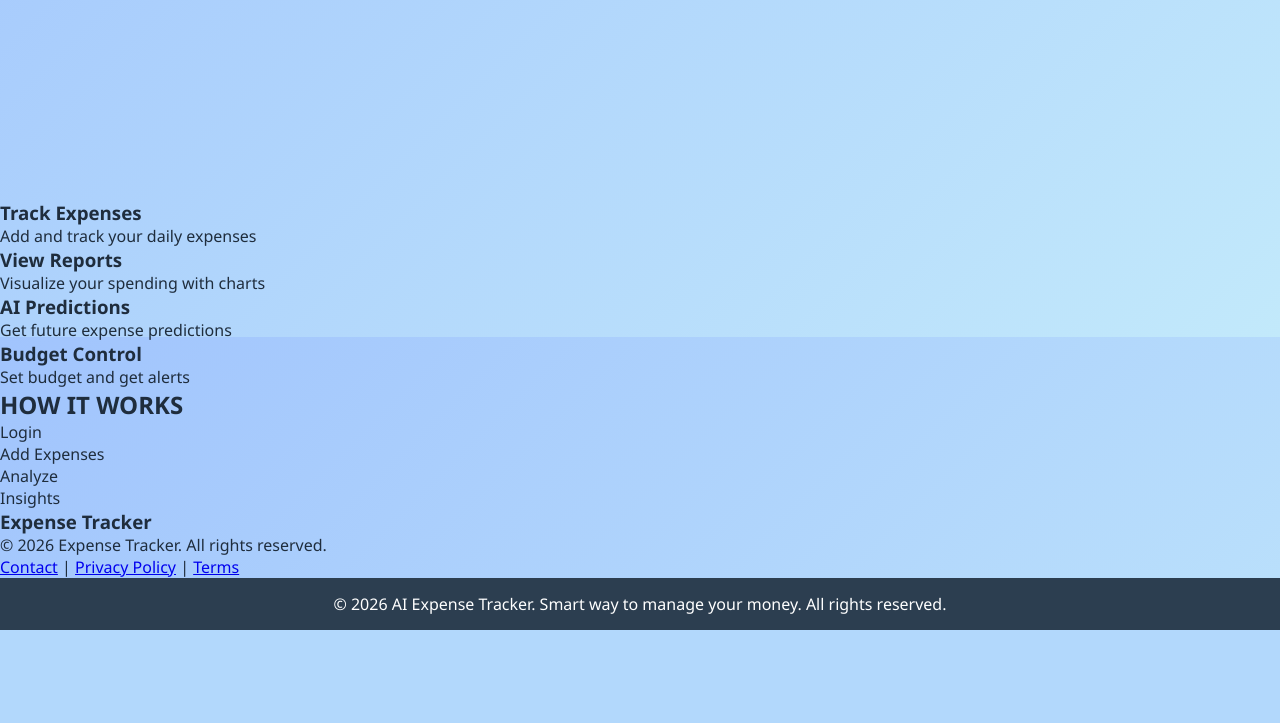
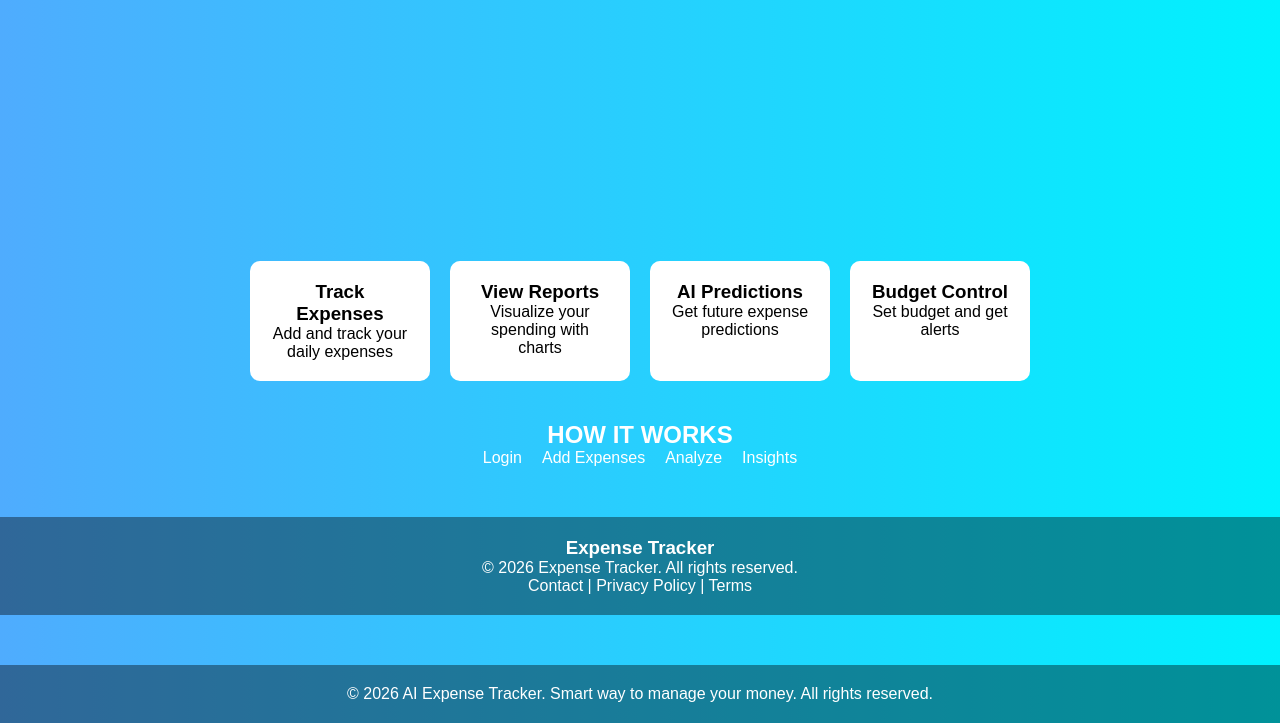
Before and after one commit to kanakadurgapitchuka/ai-expense-tracker, a Flask app: page /login in a window 1280 px wide. Shown: the part 1263-1986 px from the top of the page. Before the commit the page ends 1893 px from the top, so only its background shows below. Run offline with Flask 3, Linux system fonts and the light colour scheme; some libraries are stand-ins or nearby versions.

Commit message:
Revamp CSS styles for layout and design

```diff
--- a/static/style.css
+++ b/static/style.css
@@ -726,11 +726,100 @@ body{
 
 }
 
-.footer {
-    width: 100vw;
+
+body {
     margin: 0;
-    padding: 15px 0;
-    background-color: #2c3e50;
+    font-family: Arial;
+    background: linear-gradient(to right, #4facfe, #00f2fe);
     color: white;
+}
+
+/* NAVBAR */
+nav {
+    display: flex;
+    justify-content: space-between;
+    padding: 15px 40px;
+    background: rgba(0,0,0,0.3);
+}
+
+nav a {
+    color: white;
+    margin-left: 20px;
+    text-decoration: none;
+}
+
+/* HERO */
+.hero {
+    display: flex;
+    justify-content: space-around;
+    align-items: center;
+    padding: 80px 40px;
+}
+
+.hero span {
+    font-size: 40px;
+    font-weight: bold;
+}
+
+.btn {
+    padding: 10px 20px;
+    background: navy;
+    color: white;
+    border: none;
+    margin-right: 10px;
+}
+
+.btn2 {
+    padding: 10px 20px;
+    border: 1px solid white;
+    background: transparent;
+    color: white;
+}
+
+/* RIGHT */
+.right img {
+    width: 120px;
+    border-radius: 50%;
+}
+
+/* FEATURES */
+.features {
+    display: flex;
+    justify-content: center;
+    gap: 20px;
+    margin: 40px;
+}
+
+.card {
+    background: white;
+    color: black;
+    padding: 20px;
+    border-radius: 10px;
+    width: 180px;
     text-align: center;
 }
+
+/* HOW */
+.how {
+    text-align: center;
+    margin-top: 40px;
+}
+
+.steps {
+    display: flex;
+    justify-content: center;
+    gap: 20px;
+}
+
+/* FOOTER */
+footer {
+    text-align: center;
+    margin-top: 50px;
+    padding: 20px;
+    background: rgba(0,0,0,0.4);
+}
+
+footer a {
+    color: white;
+    text-decoration: none;
+}
```
